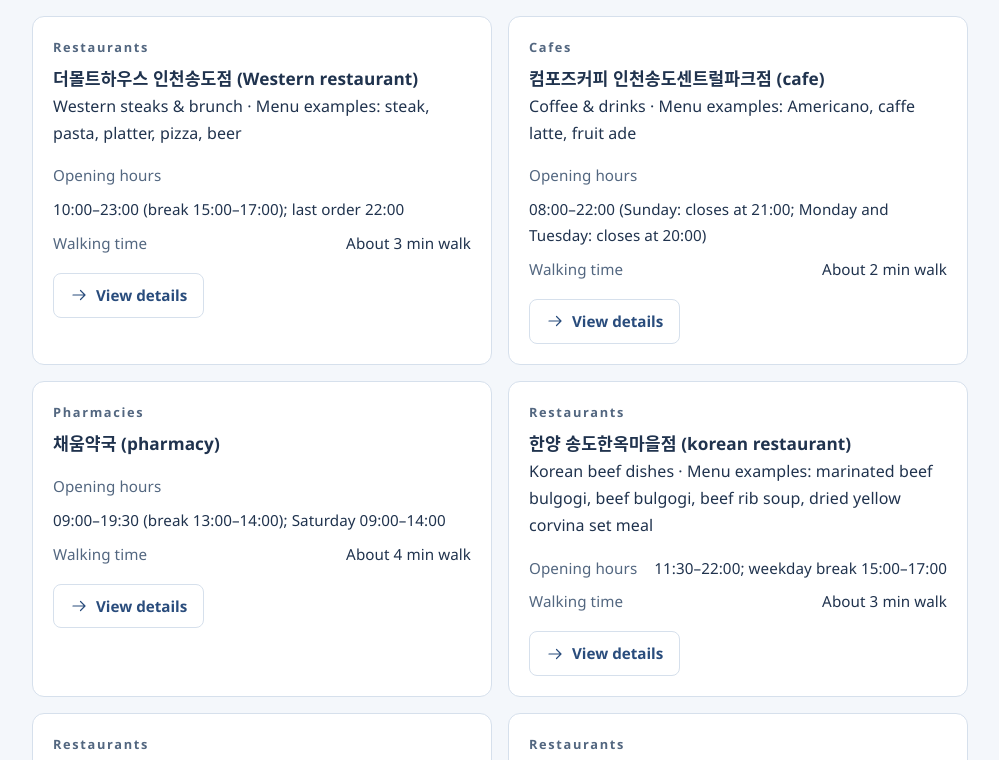
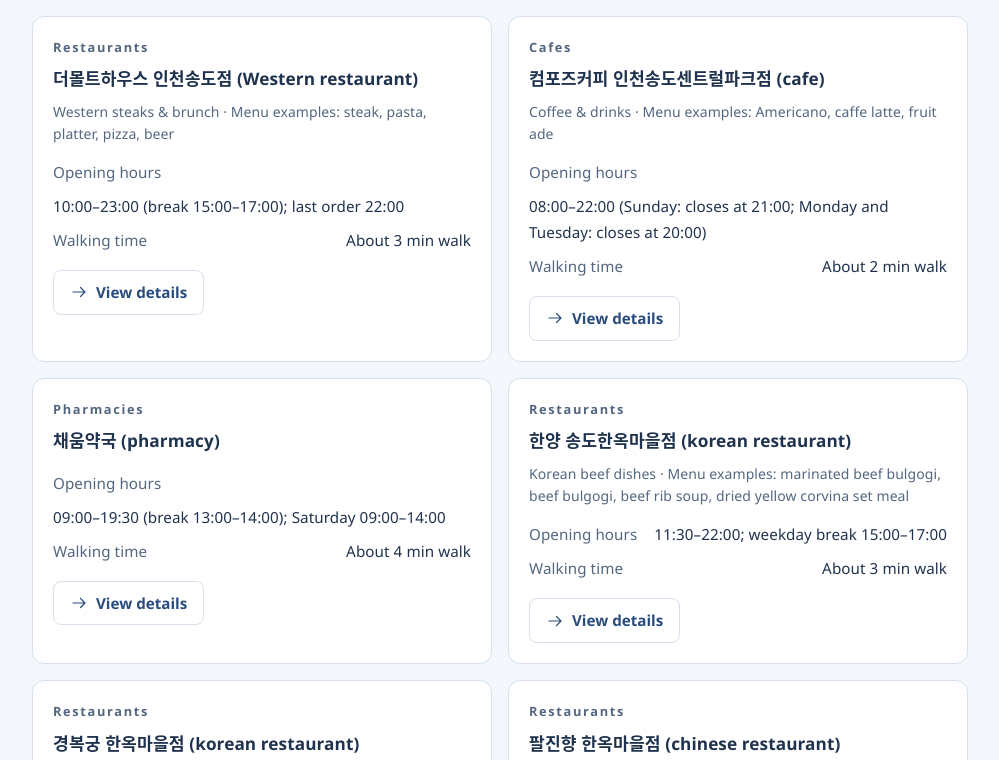
Before and after one commit to unispace1357-blip/CPH-INFORMATION-PROGRAM, a React (Vite) app: page /guest in a window 1280 px wide. Shown: the part 2100-2860 px from the top of the page, without its empty margins (140-1139 px from the left). Built offline with nearby package versions, Linux system fonts and the light colour scheme.

Commit message:
STEP 4: Show localized restaurant and cafe menu types directly on result cards

```diff
--- a/src/styles/global.css
+++ b/src/styles/global.css
@@ -159,3 +159,6 @@ main { flex: 1; padding-block: var(--space-8) var(--space-10); }
 .pending-transit-actions .button:disabled { background: #F1F3F5; color: #545B64; border-color: #D9DEE3; cursor: default; }
 .guest-detail-panel .section-heading .button, .guest-topic-detail .section-heading .button { max-width: 100%; }
 @media (min-width: 768px) { .guest-result-list { grid-template-columns: repeat(2, minmax(0, 1fr)); } .guest-topic-detail .detail-facts > div, .guest-detail-panel .detail-facts > div { grid-template-columns: 150px minmax(0, 1fr); } }
+
+/* STEP 4: food type and representative items stay visible before opening restaurant details. */
+.facility-menu-summary { margin: var(--space-2) 0 var(--space-3); font-size: .875rem; line-height: 1.55; color: var(--color-text-secondary, #475569); overflow-wrap: anywhere; }
```
